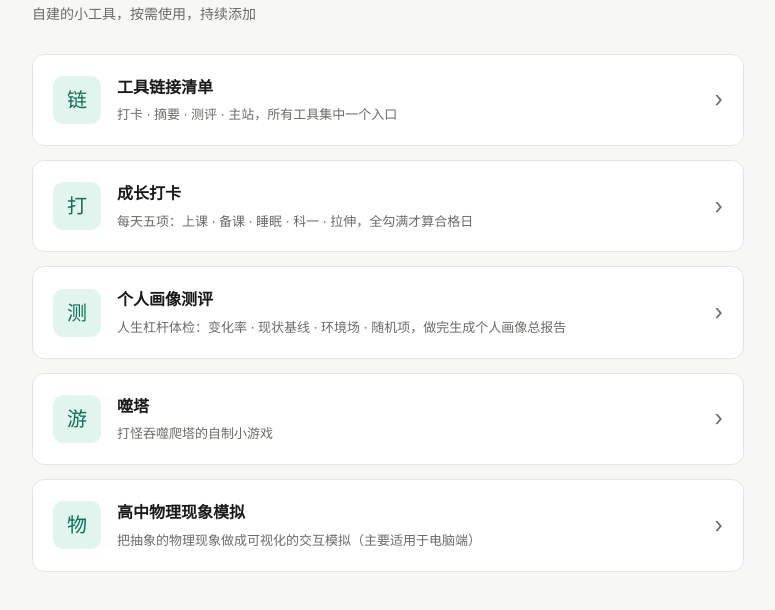
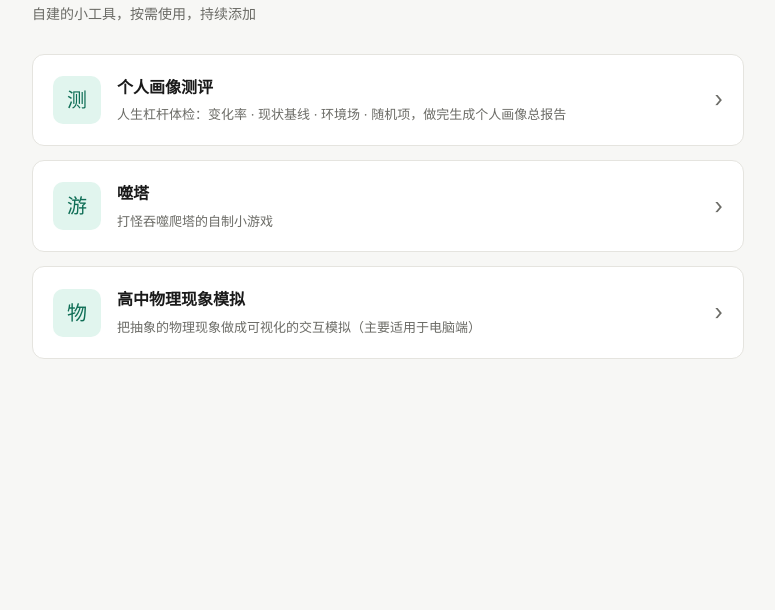
Before and after one commit to aichr9/chr9, a plain HTML site: page tools.html in a window 1280 px wide. Shown: the part 130-740 px from the top of the page, without its empty margins (252-1027 px from the left). Drawn offline with Linux system fonts and the light colour scheme.

Commit message:
应用工具页移除成长打卡与工具链接清单入口（打卡应用已下线）

```diff
--- a/tools.html
+++ b/tools.html
@@ -64,22 +64,6 @@
     </header>
 
     <div class="tools">
-      <a class="tool-card" href="https://growth-checkin-20797.app.workbuddy.host/links.html?sharecode=JVZZD6Z2FQ" target="_blank" rel="noopener">
-        <div class="tool-icon">链</div>
-        <div class="tool-info">
-          <h2>工具链接清单</h2>
-          <p>打卡 · 摘要 · 测评 · 主站，所有工具集中一个入口</p>
-        </div>
-        <div class="arrow">›</div>
-      </a>
-      <a class="tool-card" href="https://growth-checkin-20797.app.workbuddy.host/checkin.html?sharecode=JVZZD6Z2FQ" target="_blank" rel="noopener">
-        <div class="tool-icon">打</div>
-        <div class="tool-info">
-          <h2>成长打卡</h2>
-          <p>每天五项：上课 · 备课 · 睡眠 · 科一 · 拉伸，全勾满才算合格日</p>
-        </div>
-        <div class="arrow">›</div>
-      </a>
       <a class="tool-card" href="https://profile-eval.app.workbuddy.host?sharecode=2FXMKLBS6W" target="_blank" rel="noopener">
         <div class="tool-icon">测</div>
         <div class="tool-info">
```
